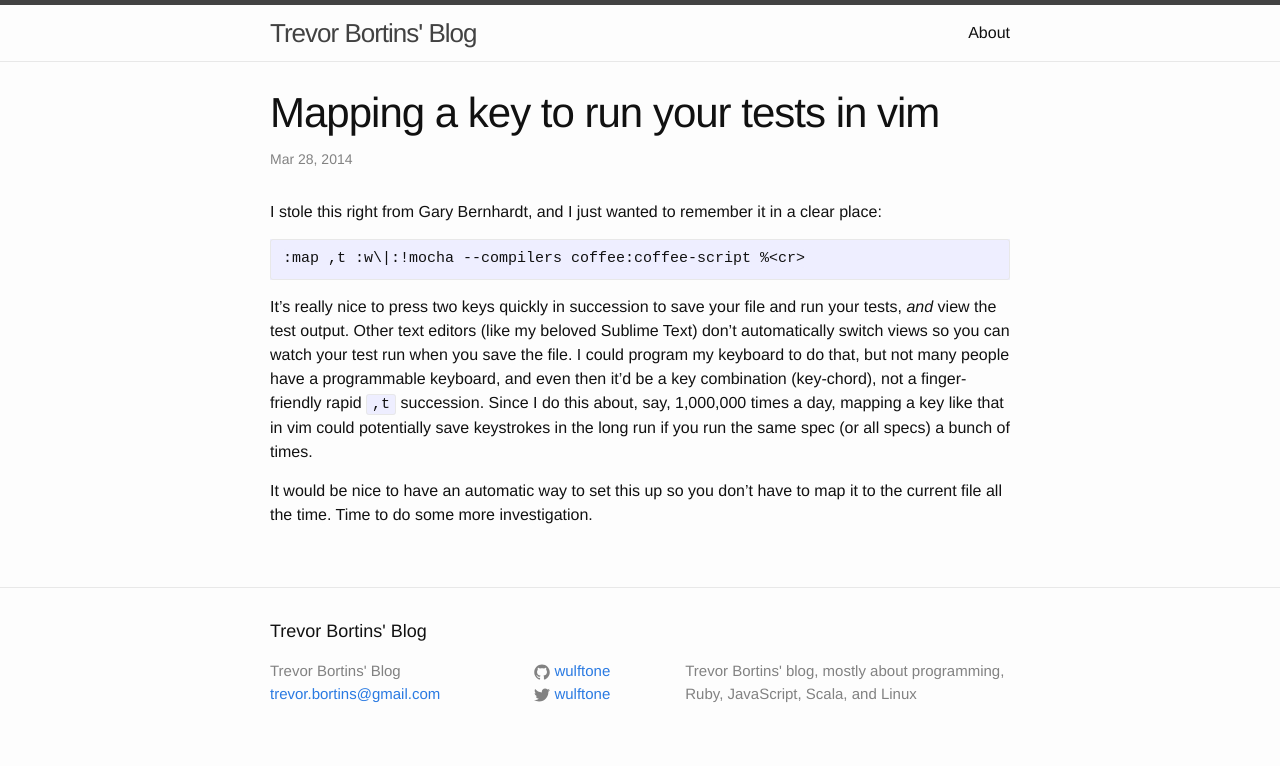
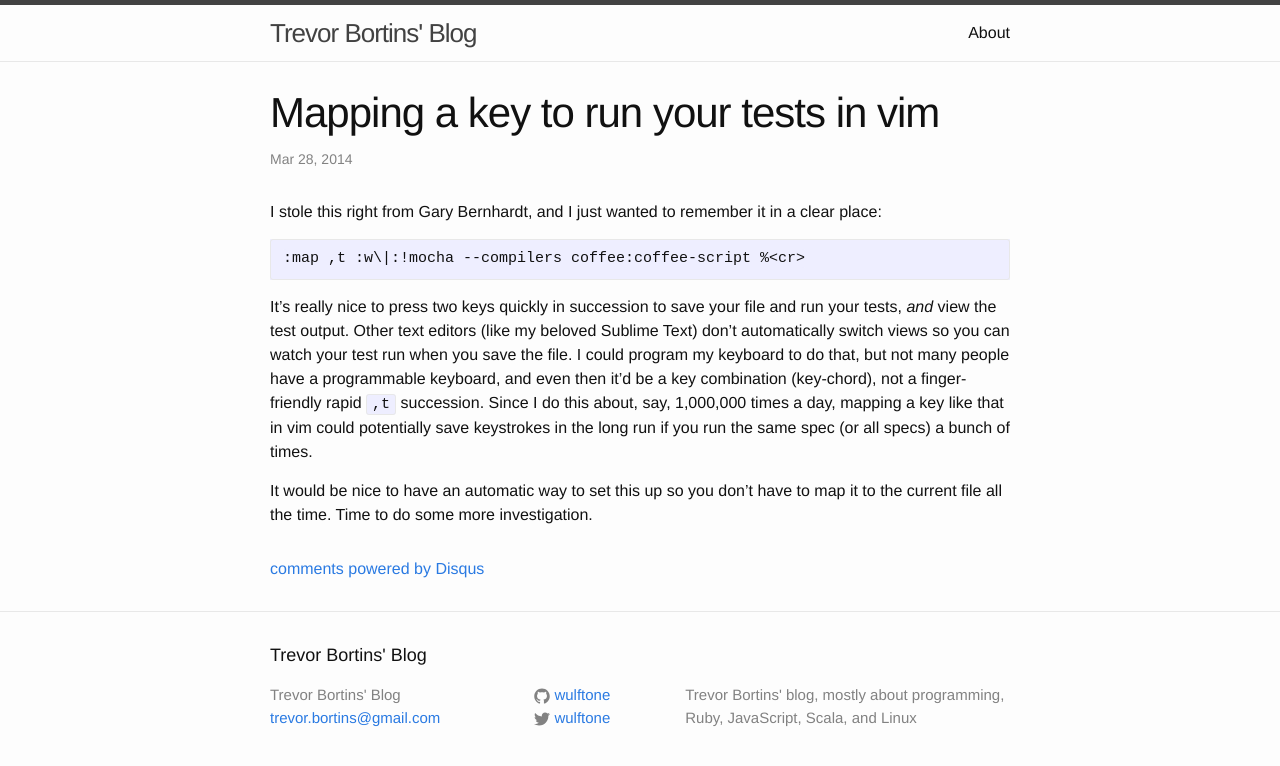
Before and after one commit to wulftone/wulftone.github.io, a Jekyll site: the page built from _posts/2014-03-28-mapping-a-key-to-run-your-tests-in-vim.md, in a window 1280 px wide. Shown: the top 766 px of the page. Built offline with Jekyll 4.4.1, drawn with Linux system fonts in a browser that asks for light colours; comment, search, counter and statistics services are not loaded.

Commit message:
add disqus

```diff
--- a/_layouts/post.html
+++ b/_layouts/post.html
@@ -5,11 +5,42 @@ layout: default
 
   <header class="post-header">
     <h1 class="post-title" itemprop="name headline">{{ page.title }}</h1>
-    <p class="post-meta"><time datetime="{{ page.date | date_to_xmlschema }}" itemprop="datePublished">{{ page.date | date: "%b %-d, %Y" }}</time>{% if page.author %} • <span itemprop="author" itemscope itemtype="http://schema.org/Person"><span itemprop="name">{{ page.author }}</span></span>{% endif %}</p>
+    <p class="post-meta">
+      <time datetime="{{ page.date | date_to_xmlschema }}" itemprop="datePublished">
+        {{ page.date | date: "%b %-d, %Y" }}
+      </time>
+      {% if page.author %}
+        •
+        <span itemprop="author" itemscope itemtype="http://schema.org/Person"><span itemprop="name">
+          {{ page.author }}
+        </span></span>
+      {% endif %}
+    </p>
   </header>
 
-  <div class="post-content" itemprop="articleBody">
+  <section class="post-content" itemprop="articleBody">
     {{ content }}
-  </div>
+  </section>
+
+  <section class="comments">
+    <div id="disqus_thread"></div>
+    <script type="text/javascript">
+        /* * * CONFIGURATION VARIABLES: EDIT BEFORE PASTING INTO YOUR WEBPAGE * * */
+        var disqus_shortname = 'wulftoneblog'; // required: replace example with your forum shortname
+        var disqus_identifier = disqus_title = '<%= @path %>';
+        var disqus_url = 'http://www.wulftone.com/<%= @path %>';
+
+        /* * * DON'T EDIT BELOW THIS LINE * * */
+        (function() {
+            var dsq = document.createElement('script'); dsq.type = 'text/javascript'; dsq.async = true;
+            dsq.src = 'http://' + disqus_shortname + '.disqus.com/embed.js';
+            (document.getElementsByTagName('head')[0] || document.getElementsByTagName('body')[0]).appendChild(dsq);
+        })();
+    </script>
+    <noscript>
+      Please enable JavaScript to view the <a href="http://disqus.com/?ref_noscript">comments powered by Disqus.</a>
+    </noscript>
+    <a href="http://disqus.com" class="dsq-brlink">comments powered by <span class="logo-disqus">Disqus</span></a>
+  </section>
 
 </article>
```
